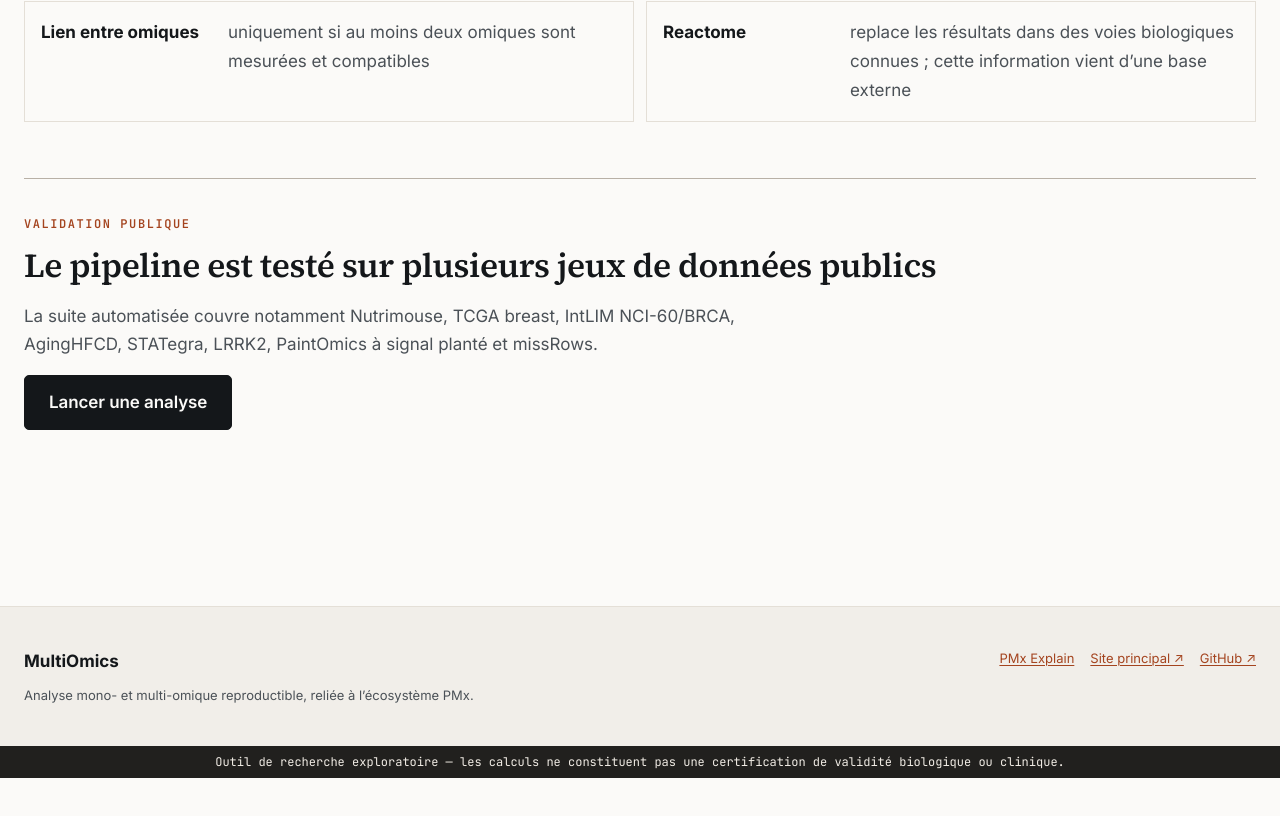
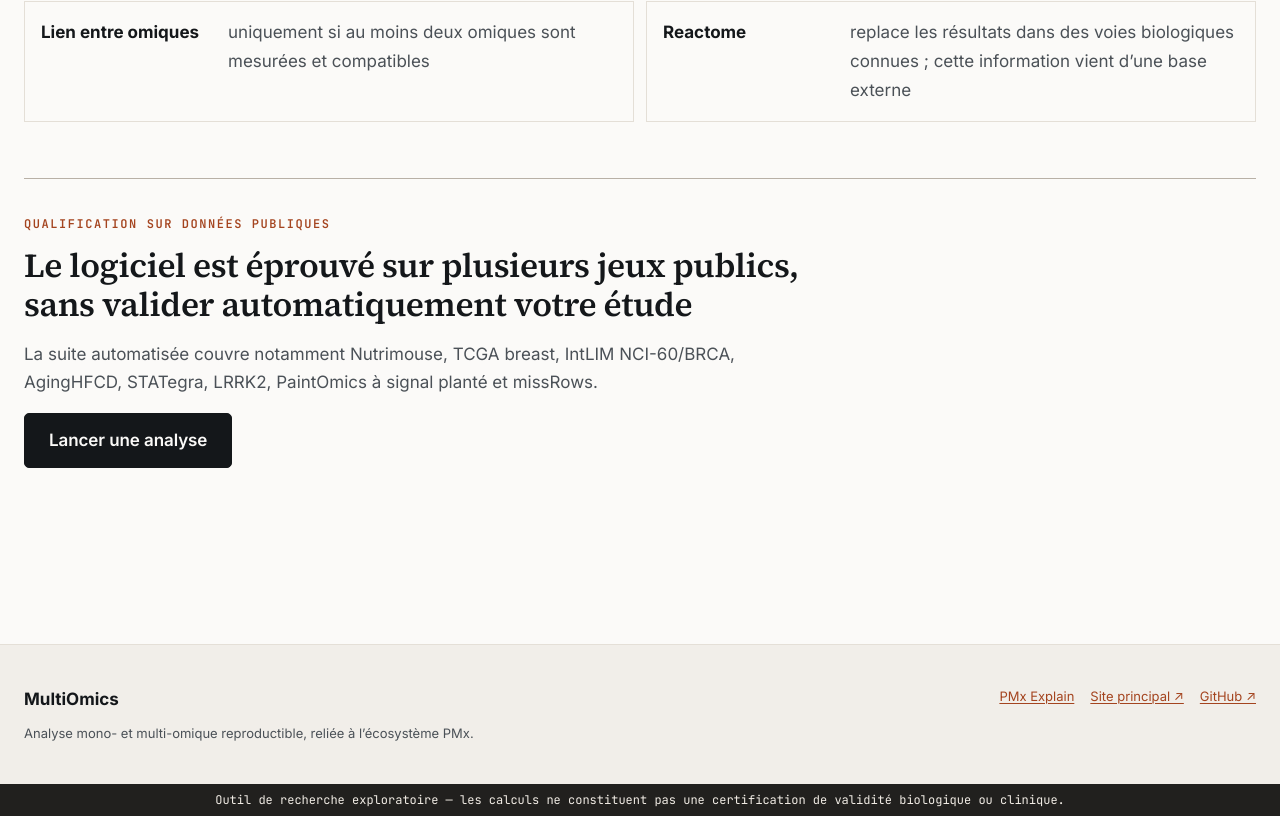
Before and after one commit to rberrah/MultiOmics, a SvelteKit app: page /multiomics in a window 1280 px wide. Shown: the part 4226-5042 px from the top of the page. Before the commit the page ends 5004 px from the top, so only its background shows below. Built offline with nearby package versions, Linux system fonts and the light colour scheme.

Commit message:
Clarify public datasets qualify software, not user studies

```diff
--- a/src/routes/multiomics/+page.svelte
+++ b/src/routes/multiomics/+page.svelte
@@ -223,8 +223,8 @@
 
 <section class="panel validation">
   <div>
-    <p class="eyebrow">{t('Validation publique', 'Public validation')}</p>
-    <h2>{t('Le pipeline est testé sur plusieurs jeux de données publics', 'The pipeline is tested on several public datasets')}</h2>
+    <p class="eyebrow">{t('Qualification sur données publiques', 'Qualification on public datasets')}</p>
+    <h2>{t('Le logiciel est éprouvé sur plusieurs jeux publics, sans valider automatiquement votre étude', 'The software is exercised on several public datasets without automatically validating your study')}</h2>
   </div>
   <p>{t('La suite automatisée couvre notamment Nutrimouse, TCGA breast, IntLIM NCI-60/BRCA, AgingHFCD, STATegra, LRRK2, PaintOmics à signal planté et missRows.', 'The automated suite covers Nutrimouse, TCGA breast, IntLIM NCI-60/BRCA, AgingHFCD, STATegra, LRRK2, a planted-signal PaintOmics dataset and missRows.')}</p>
 
```
